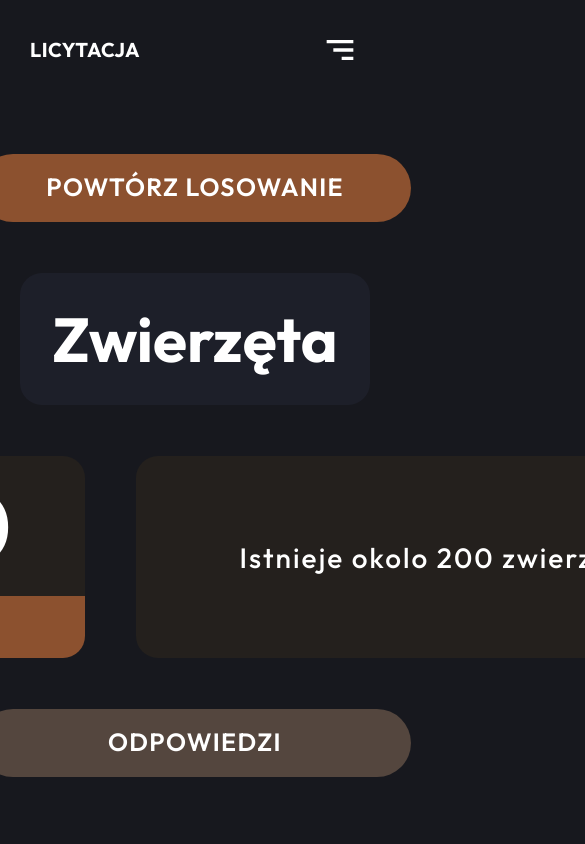
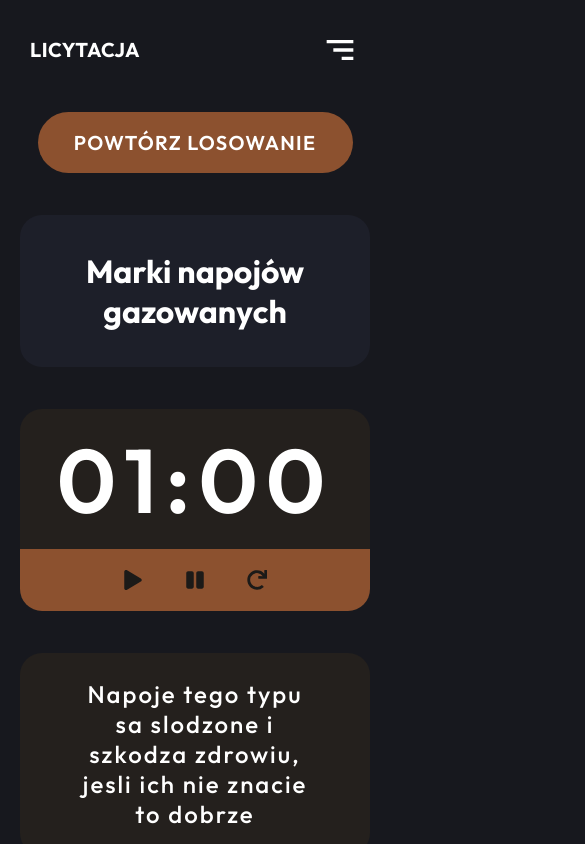
Before and after one commit to kriszuz/Auction-App, a React (Vite) app: page /gra in a window 390 px wide. Both pictures are taken after a click on the button "ROZPOCZNIJ". Shown: the top 844 px of the page, 585 px wide, since content can reach past the window. Built offline with nearby package versions, Linux system fonts and the light colour scheme.

Commit message:
added responsive styles for game page

```diff
--- a/src/data/categories.ts
+++ b/src/data/categories.ts
@@ -2,43 +2,53 @@ export default {
     categories: [
       {
         name: 'Miasta w Polsce na literę A',
-        items: ['Warszawa', 'Kraków', 'Gdańsk', 'Poznań', 'Wrocław', 'Szczecin', 'Łódź', 'Katowice', 'Białystok', 'Bydgoszcz'],
-        description: 'W Polsce jest 5 miast na litere A'
+        items: ['Abramów', 'Adamów', 'Adamówka', 'Aleksandrów', 'Aleksandrów Kujawski', 'Aleksandrów Łódzki', 'Alwernia', 'Andrespol', 'Andrychów', 'Andrzejewo', "Annopol", "Augustów"],
+        description: 'Istnieje 14 miast na litere A'
+      },
+      {
+        name: 'Miasta w Polsce na literę B',
+        items: ["Bydgoszcz", "Bielsko-Biała", "Białystok", "Bartoszyce", "Bolesławiec", "Bełchatów", "Białogard", "Biała Podlaska", "Barczewo", "Bielawa", "Białogard"],
+        description: 'Istnieje sporo miast na litere B'
+      },
+      {
+        name: 'Kraje graniczace z Polska',
+        items: ["Niemcy", "Czechy", "Słowacja", "Ukraina", "Białoruś", "Litwa", "Rosja", "Słowacja"],
+        description: 'Polska graniczy z siedmioma panstwami'
       },
       {
         name: 'Kraje Europy na literę B',
-        items: ['Polska', 'Niemcy', 'Belgia', 'Bułgaria', 'Bośnia i Hercegowina', 'Chorwacja'],
-        description: 'W Europie jest 7 krajow na litere B'
+        items: ["Belgia", "Bośnia i Hercegowina", "Bułgaria", "Białoruś"],
+        description: 'W Europie sa 4 kraje na litere B'
       },
       {
         name: 'Samochody marki Ford',
-        items: ['Mustang', 'Fiesta', 'Focus', 'Mondeo', 'Kuga', 'EcoSport'],
-        description: 'Istnieje 11 roznych modeli'
+        items: ['Mustang', 'Fiesta', 'Focus', 'Mondeo', 'Kuga', 'EcoSport', "Galaxy", "Explorer", "Ranger", "Transit", "S-Max"],
+        description: 'Ford wyprodukowal ponad 100 roznych modeli aut'
       },
       {
-        name: 'Kolory',
-        items: ['Czerwony', 'Niebieski', 'Zielony', 'Żółty', 'Czarny', 'Biały'],
-        description: 'Istnieje 124 roznych kolorow'
+        name: 'Marki napojów gazowanych',
+        items: ["Coca-Cola", "Pepsi", "Sprite", "Fanta", "7Up", "Mountain Dew", "Dr Pepper", "Schweppes", "Kinley", "Burn", "Red Bull", "Mirinda"],
+        description: "Napoje tego typu sa slodzone i szkodza zdrowiu, jesli ich nie znacie to dobrze"
       },
       {
-        name: 'Zwierzęta',
-        items: ['Pies', 'Kot', 'Królik', 'Chomik', 'Słoń', 'Tygrys'],
-        description: 'Istnieje okolo 200 zwierzat'
+        name: 'Zwierzęta domowe',
+        items: ['Pies', 'Kot', 'Królik', 'Chomik', 'Kanarek', 'Papuga', "Świnka morska", "Myszka", "Szynszyla", "Żółw", "Rybki", "Koszatniczka", "Jaszczurka", "Wąż", "Pająk"],
+        description: 'W polskich domach łącznie mieszka okolo 21 mln zwierzat'
       },
       {
         name: 'Warzywa',
         items: ['Marchew', 'Pomidor', 'Cebula', 'Ziemniak', 'Papryka', 'Seler'],
-        description: 'Istnieje 235 rodzajow warzyw'
+        description: 'Najpopularniejsze wazywo w polsce to ogórek'
       },
       {
         name: 'Owoce',
-        items: ['Jabłko', 'Banany', 'Truskawki', 'Pomarańcze', 'Winogrona', 'Gruszki'],
-        description: 'Istnieje 25 rodzajow owocow'
+        items: ["Jabłko", "Banan", "Mango", "Ananas", "Kiwi", "Pomarańcza", "Grejpfrut", "Cytryna", "Winogrono", "Durian", "Avocado", "Granat", "Liczi", "Tangerin", "Czerwona porzeczka", "Malina", "Brzoskwinia", "Truskawka", "Jagoda", "Morela", "Gruszka", "Borówka"],
+        description: 'Liczba gatunkow owocow na swiecie moze wynosić nawet do kilku dziesiatek tysiecy'
       },
       {
         name: 'Panstwa Europy',
-        items: ['Polska', 'Niemcy', 'Francja', 'Włochy', 'Hiszpania', 'Szwecja'],
-        description: 'Istnieje wiele panstw w Europie'
+        items: ["Albania", "Andora", "Austria", "Belgia", "Białoruś", "Bośnia i Hercegowina", "Bułgaria", "Chorwacja", "Cypr", "Czechy", "Dania", "Estonia", "Finlandia", "Francja", "Grecja", "Hiszpania", "Holandia", "Irlandia", "Islandia", "Kazachstan", "Litwa", "Luksemburg", "Łotwa", "Malta", "Niemcy", "Norwegia", "Polska", "Portugalia", "Rumunia", "Rosja", "Słowacja", "Słowenia", "Szwajcaria", "Szwecja", "Turcja", "Ukraina", "Węgry", "Włochy", "Wielka Brytania"],
+        description: 'Na terenie Europy znajduje się 46 państw'
       },
         // {
         // name: 'Marki smartfonów',
--- a/src/index.css
+++ b/src/index.css
@@ -237,6 +237,8 @@ footer{
   font-weight: 700;
   font-size: 62px;
   line-height: 78px;
+  text-align: center;
+  padding-inline: 20px;
 }
 
 .timer-info-container{
@@ -322,5 +324,122 @@ footer{
   align-items: center;
   text-align: center;
   padding: 40px 50px;
+}
+
+
+@media (max-width: 1105px) {
+
+
+  .game-button{
+    width: 350px;
+    height: 61px;
+    font-size: 22px;
+    line-height: 25.2px;
+  }
+
+  .current-category-container{
+    width: 100%;
+    font-size: 42px;
+    line-height: 50px;
+  }
+
+  .timer-info-container{
+    gap: 51px;
+    width: 100%;
+  }
+
+  .timer-container{
+    max-width: 422px;
+    min-width: auto;
+    height: 202px;
+  }
+
+  .formated-time-container{
+    font-size: 90px;
+    line-height: 113px;
+    width: auto;
+    padding-inline: 25px;
+  }
+
+  .timer-controls{
+    width: auto;
+    gap: 42px;
+  }
+
+  .info-container{
+    width: auto;
+    min-height: 202px;
+    font-size: 24px;
+    line-height: 30px;
+  }
+
+  .examples{
+    width: 100%;
+    min-height: 200px;
+    font-size: 28px;
+    letter-spacing: 1.5px;
+    line-height: 35px;
+    padding: 40px 50px;
+  }
 
 }
+
+@media (max-width: 750px){
+  .game-section{
+    margin: 42px auto;
+    gap: 42px;
+  }
+
+  .game-button{
+    width: 315px;
+    height: 61px;
+    font-size: 20px;
+    line-height: 25.2px;
+  }
+
+  .current-category-container{
+    width: 100%;
+    min-height: 152px;
+    font-size: 32px;
+    line-height: 40px;
+  }
+
+  .timer-info-container{
+    flex-direction: column;
+    gap: 42px;
+    width: 100%;
+  }
+
+  .timer-container{
+    max-width: 100%;
+    width: 100%;
+    height: 202px;
+  }
+
+  .formated-time-container{
+    width: 100%;
+    font-size: 90px;
+    line-height: 113px;
+  }
+
+  .timer-controls{
+    width: 100%;
+    gap: 42px;
+  }
+
+  .info-container{
+    width: 100%;
+    min-height: 202px;
+    font-size: 24px;
+    line-height: 30px;
+  }
+
+  .examples{
+    width: 100%;
+    min-height: 200px;
+    font-size: 25px;
+    letter-spacing: 1.5px;
+    line-height: 35px;
+    padding: 40px 50px;
+  }
+}
```
